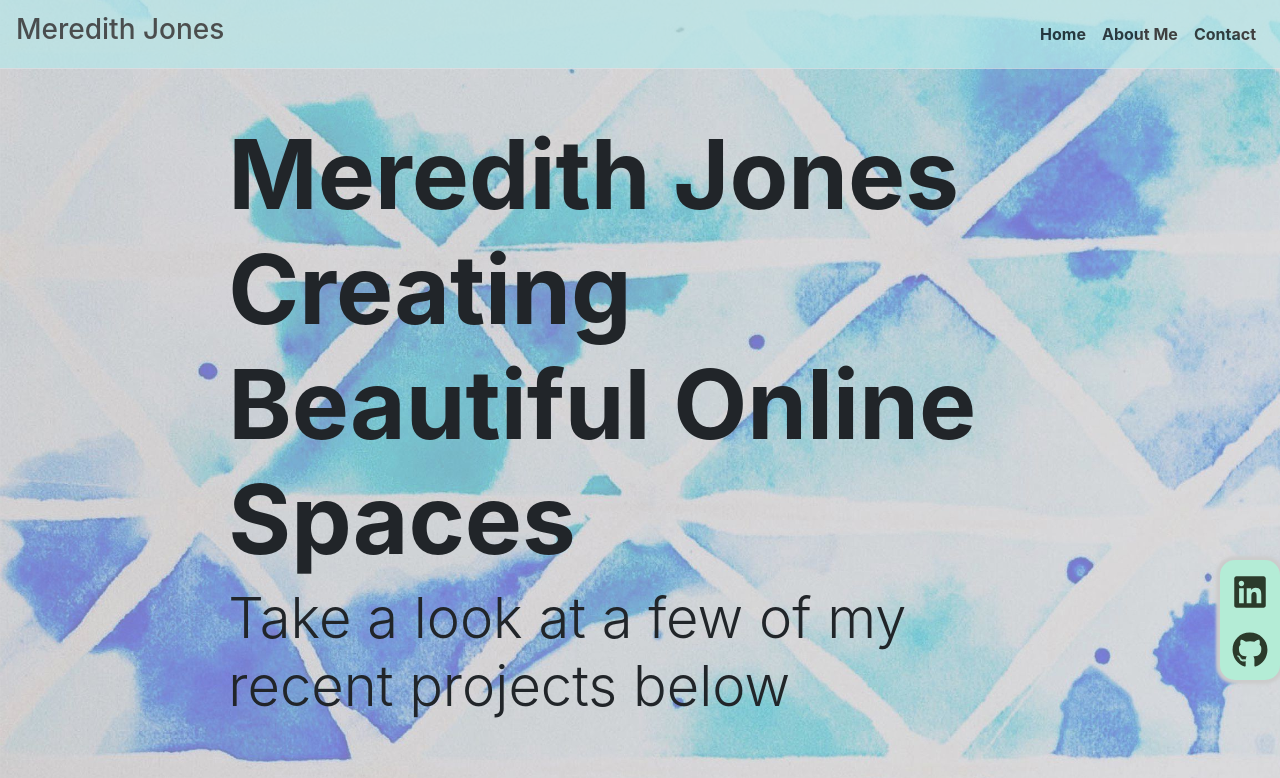
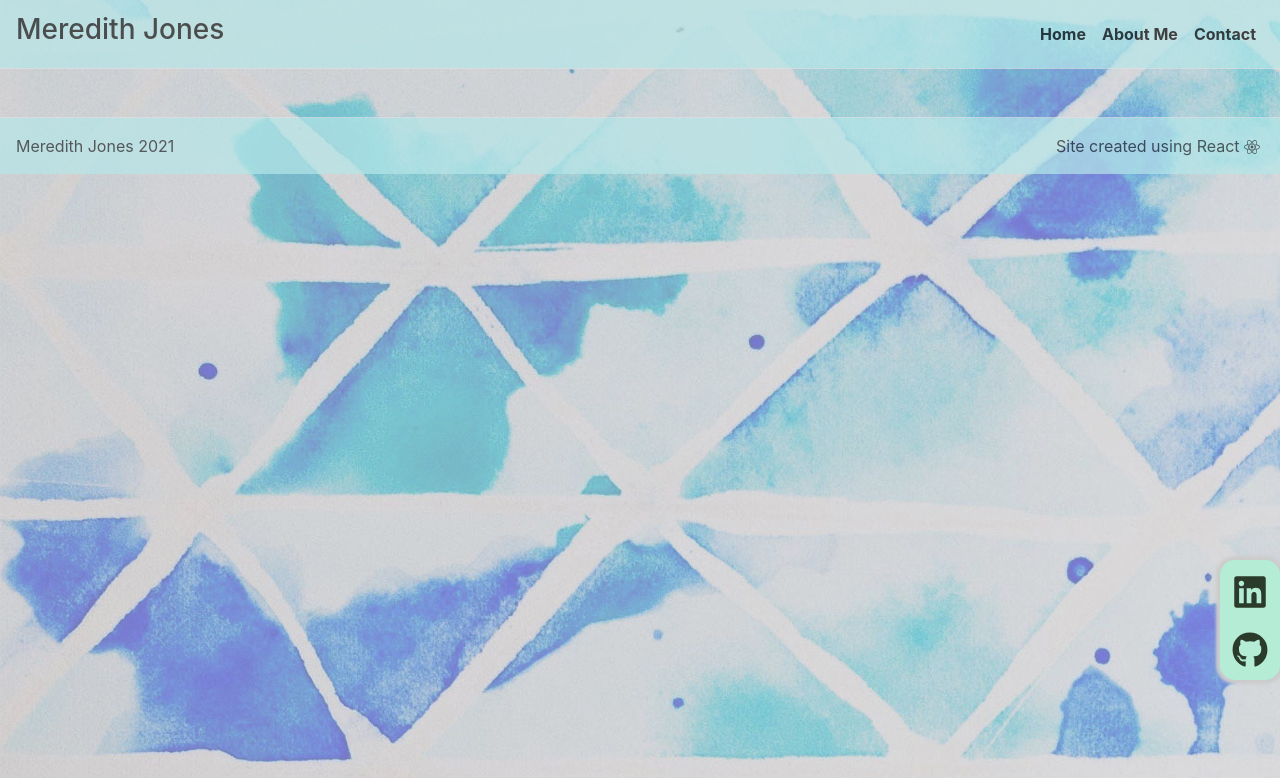
Before and after one commit to meredithajones/2021-Portfolio, a React (Create React App) app: page / in a window 1280 px wide. Shown: the top 778 px of the page. Built offline with nearby package versions, Linux system fonts and the light colour scheme.

Commit message:
Stillworking on fix for page routing

```diff
--- a/src/App.js
+++ b/src/App.js
@@ -55,7 +55,7 @@
             <Navbar.Toggle className="border-0" aria-controls="navbar-toggle" />
             <Navbar.Collapse id="navbar.toggle">
               <Nav className="ml-auto">
-                <Link className="nav-link" to="/">
+                <Link className="nav-link" to="/home">
                   Home
                 </Link>
                 <Link className="nav-link" to="/about">
@@ -69,7 +69,7 @@
           </Navbar>
           <Sidenav />
 
-          <Route exact path="/" render={() => <HomePage title={this.state.home.title} subTitle={this.state.home.subTitle} text={this.state.home.text} />} />
+          <Route exact path="/home" render={() => <HomePage title={this.state.home.title} subTitle={this.state.home.subTitle} text={this.state.home.text} />} />
           <Route exact path="/about" render={() => <AboutPage title={this.state.about.title} />} />
           <Route exact path="/contact" render={() => <ContactPage title={this.state.contact.title} />} />
           <Footer />
```
